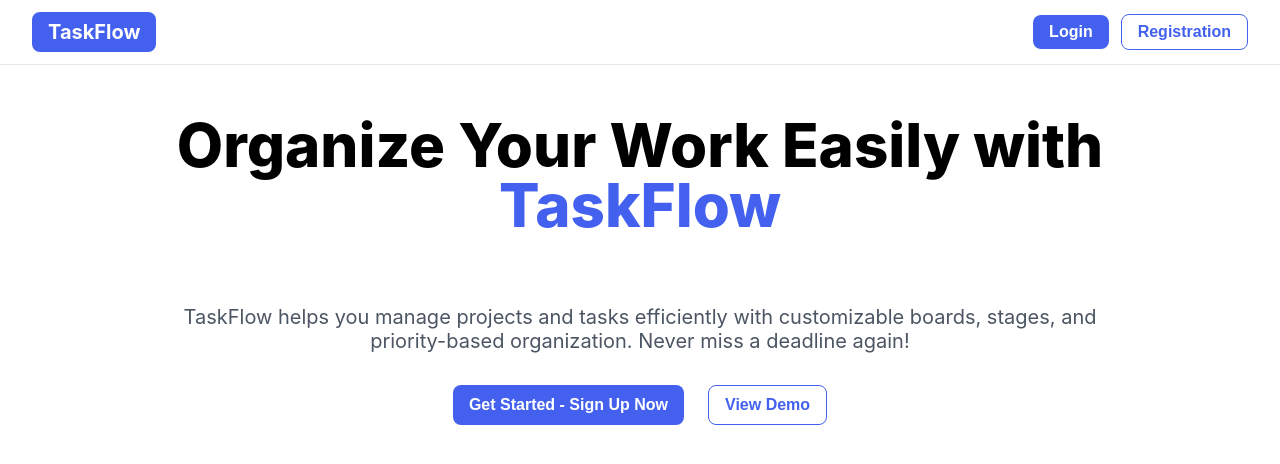
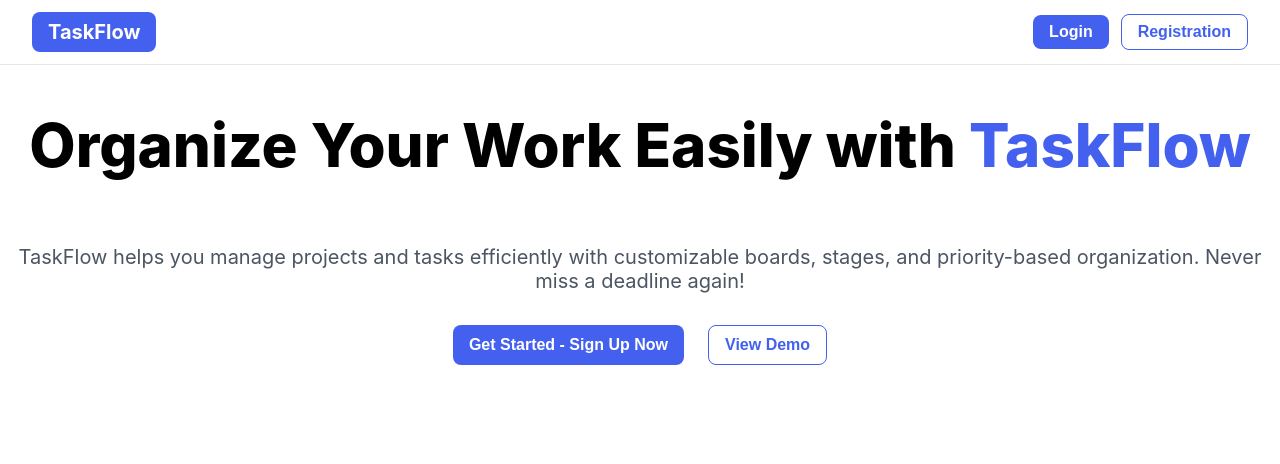
Before and after one commit to Gurov540/React-Modal, a React (Vite) app: page / in a window 1280 px wide. Shown: the top 464 px of the page. Built offline with nearby package versions, Linux system fonts and the light colour scheme.

Commit message:
delete Herosection width

```diff
--- a/src/widgets/HomePage-Sections/HeroSection/HeroSection.module.css
+++ b/src/widgets/HomePage-Sections/HeroSection/HeroSection.module.css
@@ -2,9 +2,6 @@
   display: flex;
   align-items: center;
   flex-direction: column;
-  width: 992px;
-  min-width: 65vw;
-  max-width: 100%;
   margin-bottom: 8rem;
 }
 
```
